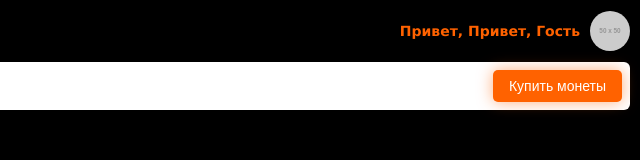
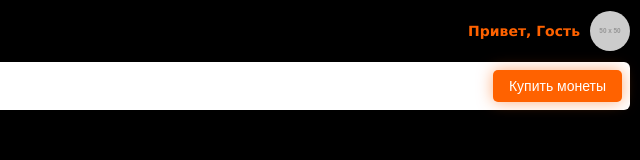
Before and after one commit to serhio1984/AiWinLab, a website: page index.html in a window 1280 px wide. Shown: the full height of the page, 640-1280 px from the left. Drawn offline with Linux system fonts and the light colour scheme; placeholder pictures from the web are drawn by us.

Commit message:
index.html

```diff
--- a/index.html
+++ b/index.html
@@ -304,7 +304,7 @@
                 <p>Умные ставки. Большие выигрыши.</p>
             </div>
             <div class="user-section">
-                <span class="user-greeting">Привет, <span id="userName"></span></span>
+                <span class="user-greeting" id="userName"></span>
                 <div class="user-photo">
                     <img id="userProfilePic" src="https://via.placeholder.com/50?text=User" alt="Фото пользователя">
                 </div>
```
